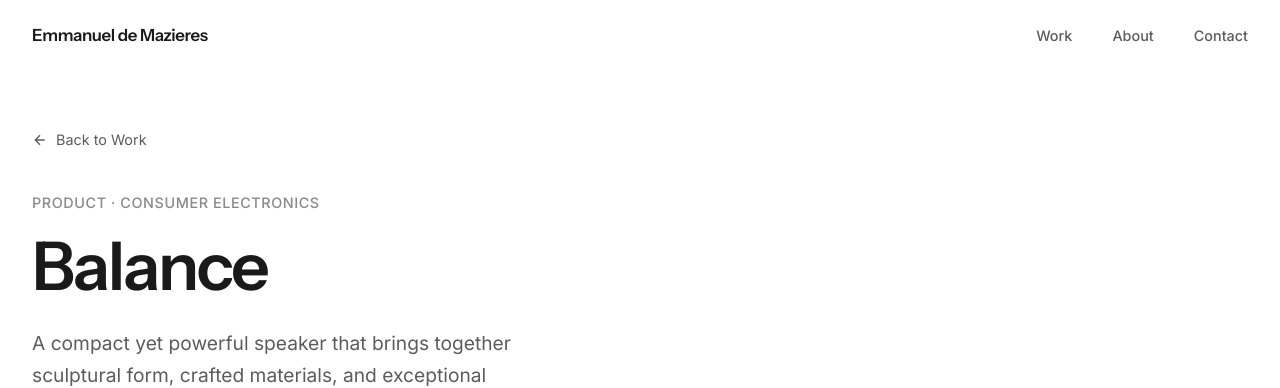
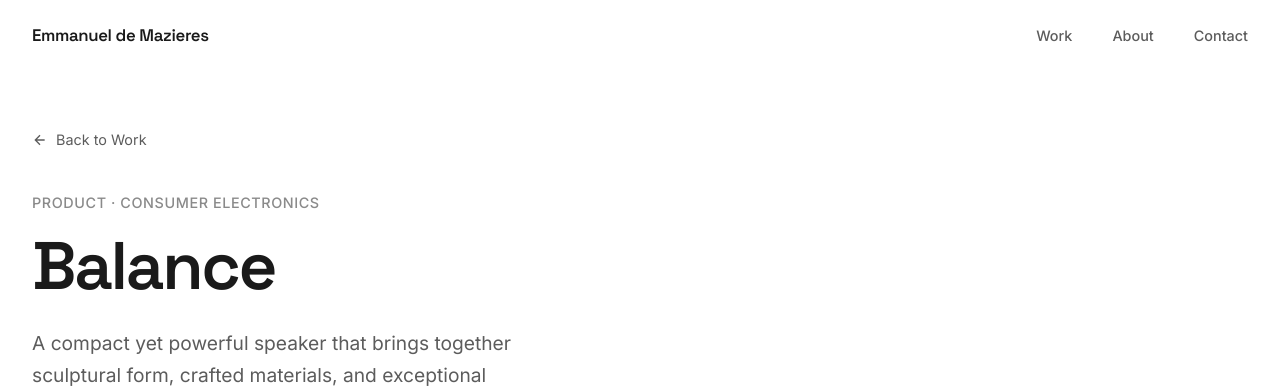
Before and after one commit to manulaffon/portfolio, a Jekyll site: the page projects/balance.html, which Jekyll copies as it is, in a window 1280 px wide and 1400 px high. Shown: the top 388 px of the window. Built offline with Jekyll 4.4.1, drawn with Linux system fonts in a browser that asks for light colours.

Commit message:
Switch display font from Instrument Sans to Space Grotesk
Co-Authored-By: Claude Opus 5.5 <noreply@anthropic.com>
Claude-Session: https://claude.ai/code/session_011rPEnpKCHNGoaNTBoSPvNk

```diff
--- a/_layouts/default.html
+++ b/_layouts/default.html
@@ -7,7 +7,7 @@
   <meta name="description" content="{{ page.description | default: site.data.site.description | strip_newlines | escape }}">
   <link rel="preconnect" href="https://fonts.googleapis.com">
   <link rel="preconnect" href="https://fonts.gstatic.com" crossorigin>
-  <link href="https://fonts.googleapis.com/css2?family=Inter:wght@300;400;500;600&family=Instrument+Sans:wght@400;500;600;700&display=swap" rel="stylesheet">
+  <link href="https://fonts.googleapis.com/css2?family=Inter:wght@300;400;500;600&family=Space+Grotesk:wght@400;500;600;700&display=swap" rel="stylesheet">
   <link rel="stylesheet" href="{{ '/css/styles.css' | relative_url }}?v={{ site.time | date: '%s' }}">
 </head>
 <body>
--- a/css/styles.css
+++ b/css/styles.css
@@ -10,7 +10,7 @@
   --accent: #1a1a1a;
   --radius: 2px;
   --font: 'Inter', system-ui, -apple-system, sans-serif;
-  --font-display: 'Instrument Sans', var(--font);
+  --font-display: 'Space Grotesk', var(--font);
   --ease: cubic-bezier(0.25, 0.1, 0.25, 1);
   --transition: 0.35s var(--ease);
 }
--- a/projects/balance.html
+++ b/projects/balance.html
@@ -7,7 +7,7 @@
   <meta name="description" content="Balance — a compact yet powerful speaker designed for luxury consumer electronics.">
   <link rel="preconnect" href="https://fonts.googleapis.com">
   <link rel="preconnect" href="https://fonts.gstatic.com" crossorigin>
-  <link href="https://fonts.googleapis.com/css2?family=Inter:wght@300;400;500;600&family=Instrument+Sans:wght@400;500;600;700&display=swap" rel="stylesheet">
+  <link href="https://fonts.googleapis.com/css2?family=Inter:wght@300;400;500;600&family=Space+Grotesk:wght@400;500;600;700&display=swap" rel="stylesheet">
   <link rel="stylesheet" href="../css/styles.css">
 </head>
 <body>
```
Also changed, not shown: README.md.
